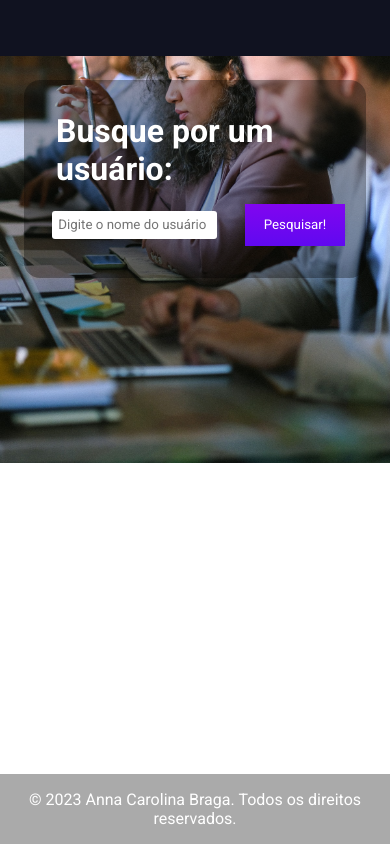
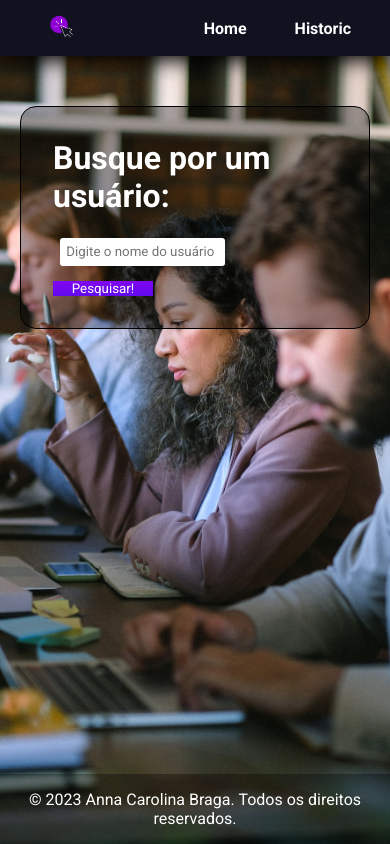
Before and after one commit to anna-braga-jesus/searchproject, a React (Vite) app: page / in a window 390 px wide. Built offline with nearby package versions, Linux system fonts and the light colour scheme.

Commit message:
fix: styled components

```diff
--- a/src/components/MenuMobile.tsx
+++ b/src/components/MenuMobile.tsx
@@ -1,25 +1,19 @@
-import { useState } from 'react';
-import { BsList, BsX } from "react-icons/bs";
+import {  BsX } from "react-icons/bs";
 import logo from '../components/logo.png';
 import { Css } from './styles';
 
  export function MenuMobile(){
-    const [showMenu, setShowMenu] = useState(false);
 
-    function toggleMenu() {
-      setShowMenu(prevShowMenu => !prevShowMenu);
-    }
      return (
          <>
             <Css.Header className="header">
-            <Css.ListMenu className='btn_icon_header' onClick={toggleMenu}>
-              {showMenu ? <BsX /> : <BsList />}
+            <Css.ListMenu className='btn_icon_header' >
+              { <BsX />}
             </Css.ListMenu>
             <Css.LogoHeader>
               <img src={logo} className="img_logo_header" alt="LOGO" />
             </Css.LogoHeader>
             <Css.Nav
-              className={`navigation_header ${showMenu ? 'show' : ''}`}
               id='navigation_header'
             >
             <Css.LinkStyle to="/">Home</Css.LinkStyle>
--- a/src/components/RepositoryList.tsx
+++ b/src/components/RepositoryList.tsx
@@ -11,6 +11,7 @@ interface RepoTypeList {
 
 export default function RepositoryList({ list, refreshList}: RepoTypeList){
     const { global } = useContext(GlobalContext);
+
     useEffect(() => {
         refreshList()
     }, [global]);
@@ -25,6 +26,7 @@ export default function RepositoryList({ list, refreshList}: RepoTypeList){
 
     return (
         <Body>
+
             {list?.map((repo: any)=>{
             return (
             <li key={repo.id}>
--- a/src/components/styles.ts
+++ b/src/components/styles.ts
@@ -5,7 +5,6 @@ export const Css = {
   UserImage: styled.img`
   border-radius: 50%;
   width: 50px;
-
   `,
   ListMenu: styled.button`
     display: none;
@@ -18,11 +17,14 @@ export const Css = {
 `,
   Header:styled.div`
     display: flex;
+    justify-content: space-between;
     align-items: center;
     background-color:#101220;
     height: 3.5em;
-    justify-content: space-between;
     padding: 0 10%;
+    width: 100%;
+    box-shadow: 0px 5px 20px #000;
+    flex-wrap: wrap;
   `,
   Nav:styled.div`
   display: flex;
@@ -48,6 +50,8 @@ export const Css = {
         width: 150px;
         border-radius: 50%;
       }
+      flex-wrap: wrap;
+
 
   `,
   SearchResultRight: styled.div`
@@ -73,6 +77,7 @@ HistoricStyle: styled.div`
   align-items: center;
   height: calc(100vh - 100px);
   overflow-y: scroll;
+
 `,
  StyledBox : styled.div`
   border-radius: 10px;
@@ -85,6 +90,8 @@ HistoricStyle: styled.div`
  StyledList: styled.ul`
   list-style: none;
   padding: 0;
+  text-decoration: none;
+
 `,
 
  StyledListItem : styled.li`
@@ -125,7 +132,9 @@ HistoricStyle: styled.div`
         justify-content: center;
         align-items: center;
         gap: 1rem;
-        margin: 1.5rem;
+        border: 1px solid black;
+        margin: 50px 20px;
+
     `,
   Paragraph : styled.p`
         color: #eee;
@@ -137,6 +146,8 @@ HistoricStyle: styled.div`
   Container : styled.div`
     display: flex;
     gap: 0.5rem;
+    flex-wrap: wrap;
+
   `,
   Footer : styled.footer`
     background-color: #0005;
@@ -149,6 +160,7 @@ HistoricStyle: styled.div`
   `,
   LinkStyle: styled(Link)`
     color: #eee;
+    display: flex;
     &:hover{
       color: black;
     };
--- a/src/index.css
+++ b/src/index.css
@@ -17,13 +17,16 @@
 }
 
 body {
-  /* background-color: lightgray; */
-  /* background-image: url("https://images.pexels.com/photos/5324856/pexels-photo-5324856.jpeg?auto=compress&cs=tinysrgb&w=1260&h=750&dpr=1");   */
+  display: flex;
+  flex-direction: column;
+  min-height: 100vh;
+  margin: 0;
   background-image: url("../src/pexels-anna-shvets-5324856.jpg");
   background-size: cover;
   background-repeat: no-repeat;
   background-position: center;
 }
+
 a{
   text-decoration: none;
 }
@@ -38,6 +41,7 @@ a{
   padding-top: 5em;
   height: 100vh;
   transition: 0.2s;
+  background-color: red;
 }
 
 
@@ -55,9 +59,7 @@ a{
     animation-duration: 2s;
     margin-left: -100vw;
   }
-  .img_logo_header{
-    display: none;
-  }
+
 }
 @keyframes showSidebar {
   from{margin-left: -100vw;}
--- a/src/routes/Home.tsx
+++ b/src/routes/Home.tsx
@@ -7,14 +7,18 @@ import axios from 'axios';
 import User from '../components/User';
 import { GlobalContext } from '../App';
 import indexedDBCrud, { SearchType } from '../utils/indexeddb';
+import loading from '../loading.gif';
 
 export default function Home() {
   const [user, setUser] = useState<UserType | null>(null);
+  const [isLoading, setIsLoading] = useState(false);
   const global = useContext(GlobalContext);
 
   const loadUser = async (userName: string) => {
     try {
-      const response = await axios.get(`https://api.github.com/users/${userName}`);
+      const response = await axios.get(`https://api.github.com/users/${userName}`).finally(() => {
+        setIsLoading(true);
+      });;
       const data = response.data;
       const { avatar_url, id, name, login, location, followers, following } = data;
       if(login) {
@@ -40,12 +44,16 @@ export default function Home() {
     } catch (error) {
         alert('Usuário não encontrado!')
       }
+      finally {
+        setIsLoading(false);
+      }
   };
 
   return (
     <>
       <MenuMobile />
       <Search loadUser={loadUser} />
+      {isLoading && {loading}}
       {user && <User {...user}/>}
       <Footer />
     </>
```
Also changed, not shown: src/loading.gif (added), 1 other file (tests, documents, lock files or other folders).
